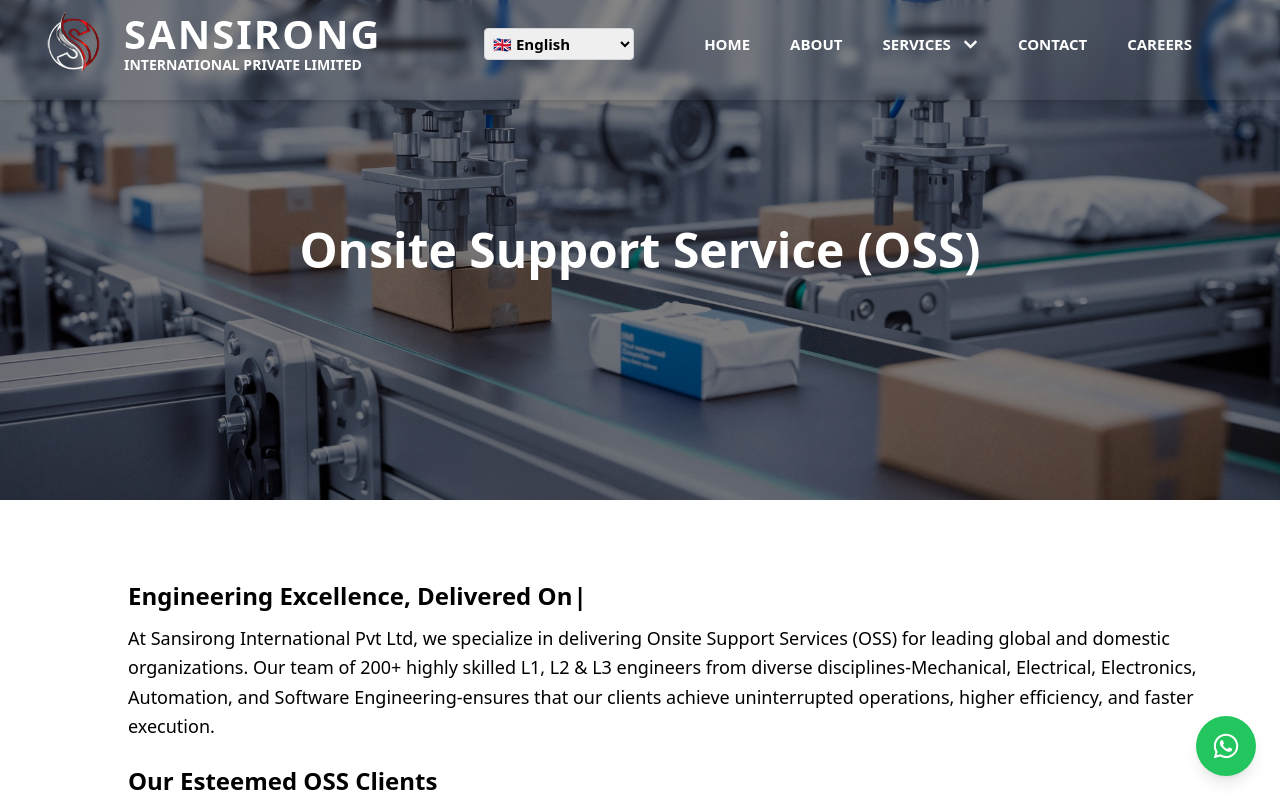
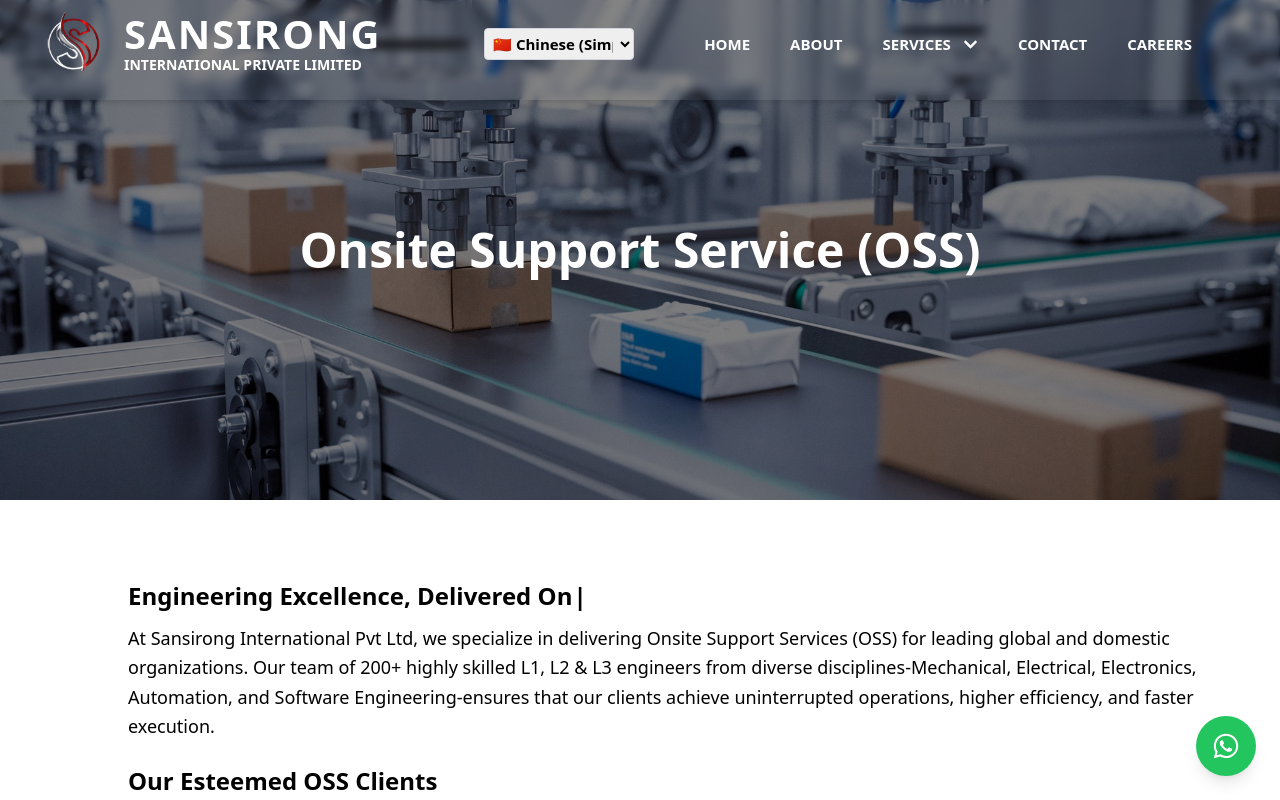
Before and after one commit to devilra/pegraton-clone, a React (Vite) app: page /oss in a window 1280 px wide. Built offline with nearby package versions, Linux system fonts and the light colour scheme.

Commit message:
setting change

```diff
--- a/src/component/Launguage.jsx
+++ b/src/component/Launguage.jsx
@@ -21,7 +21,7 @@ const Language = () => {
       <select
         aria-label="Select Language"
         onChange={(e) => changeLanguage(e.target.value)}
-        value={i18n.resolvedLanguage}
+        value={i18n.language || "en"}
         className="border border-gray-300 w-[100px] md:w-[150px] text-black text-[15px] rounded p-1"
       >
         {languages.map((lang) => (
@@ -29,7 +29,6 @@ const Language = () => {
             className="bg-white text-black"
             key={lang.code}
             value={lang.code}
-            selected="en"
           >
             {lang.flag} {lang.name}
           </option>
```
